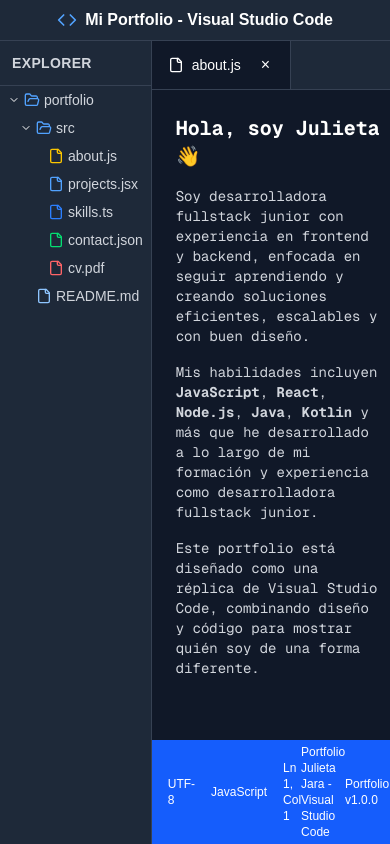
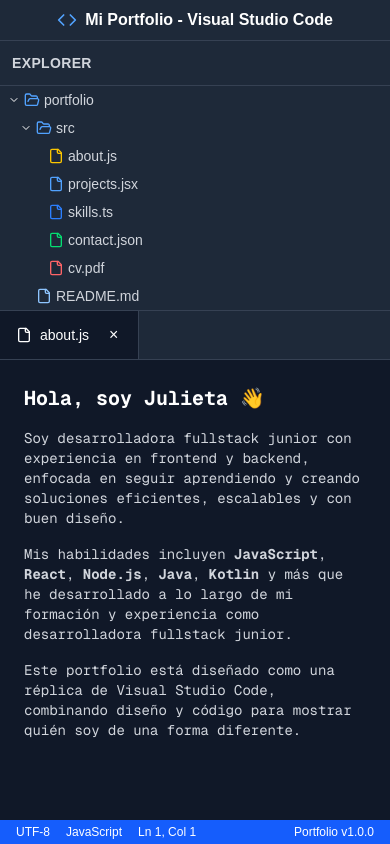
Before and after one commit to JulietaJara/Portfolio, a Next.js app in the folder portfolio-next/: page / in a window 390 px wide. Built offline with nearby package versions, Linux system fonts and the light colour scheme.

Commit message:
responsive menos proyectos

```diff
--- a/portfolio-next/src/app/page.js
+++ b/portfolio-next/src/app/page.js
@@ -71,21 +71,11 @@
   },
 ];
 
-const skills = {
-  frontend: ["React", "TypeScript", "JavaScript", "HTML", "CSS", "Bootstrap", "Next.js"],
-  backend: ["Node.js", "Express", "Python", "Java", "Kotlin", "Spring Boot"],
-  database: ["PostgreSQL", "MongoDB", "MySQL", "Neo4j"],
-  devOps: ["Docker", "CI/CD", "SonarCloud", "Swagger", "JUnit", "Gradle"],
-  versionControl: ["Git", "GitLab"]
-};
-
 const SkillTag = ({ label }) => (
   <span className="bg-blue-900 text-blue-100 px-3 py-1 rounded-full text-sm mr-2 mb-2 inline-block">
     {label}
   </span>
 );
-
-
 
 export default function VSCodePortfolio() {
   const [activeTab, setActiveTab] = useState("about");
@@ -94,16 +84,12 @@
 
   const toggleFolder = (folderName) => {
     setExpandedFolders((prev) =>
-      prev.includes(folderName)
-        ? prev.filter((name) => name !== folderName)
-        : [...prev, folderName]
+      prev.includes(folderName) ? prev.filter((name) => name !== folderName) : [...prev, folderName]
     );
   };
 
   const openTab = (tabName) => {
-    if (!openTabs.includes(tabName)) {
-      setOpenTabs([...openTabs, tabName]);
-    }
+    if (!openTabs.includes(tabName)) setOpenTabs([...openTabs, tabName]);
     setActiveTab(tabName);
   };
 
@@ -111,37 +97,24 @@
     e.stopPropagation();
     const newTabs = openTabs.filter((tab) => tab !== tabName);
     setOpenTabs(newTabs);
-    if (activeTab === tabName && newTabs.length > 0) {
-      setActiveTab(newTabs[newTabs.length - 1]);
-    }
+    if (activeTab === tabName && newTabs.length > 0) setActiveTab(newTabs[newTabs.length - 1]);
   };
 
-  const renderFileTree = (items, level = 0) => {
-    return items.map((item, index) => (
+  const renderFileTree = (items, level = 0) => (
+    items.map((item, index) => (
       <div key={index}>
         <div
           className="flex items-center gap-1 py-1 px-2 hover:bg-gray-700 cursor-pointer text-sm"
           style={{ paddingLeft: `${level * 12 + 8}px` }}
           onClick={() => {
-            if (item.type === "folder") {
-              toggleFolder(item.name);
-            } else if (item.content) {
-              openTab(item.content);
-            }
+            if (item.type === "folder") toggleFolder(item.name);
+            else if (item.content) openTab(item.content);
           }}
         >
           {item.type === "folder" ? (
             <>
-              {expandedFolders.includes(item.name) ? (
-                <ChevronDown className="w-3 h-3" />
-              ) : (
-                <ChevronRight className="w-3 h-3" />
-              )}
-              {expandedFolders.includes(item.name) ? (
-                <FolderOpen className="w-4 h-4 text-blue-400" />
-              ) : (
-                <Folder className="w-4 h-4 text-blue-400" />
-              )}
+              {expandedFolders.includes(item.name) ? <ChevronDown className="w-3 h-3" /> : <ChevronRight className="w-3 h-3" />}
+              {expandedFolders.includes(item.name) ? <FolderOpen className="w-4 h-4 text-blue-400" /> : <Folder className="w-4 h-4 text-blue-400" />}
             </>
           ) : (
             <>
@@ -151,14 +124,12 @@
           )}
           <span className="text-gray-300">{item.name}</span>
         </div>
-        {item.type === "folder" &&
-          item.children &&
-          expandedFolders.includes(item.name) && (
-            <div>{renderFileTree(item.children, level + 1)}</div>
-          )}
+        {item.type === "folder" && item.children && expandedFolders.includes(item.name) && (
+          <div>{renderFileTree(item.children, level + 1)}</div>
+        )}
       </div>
-    ));
-  };
+    ))
+  );
 
   const getContent = () => {
     switch (activeTab) {
@@ -598,28 +569,26 @@
 
       default:
         return (
-          <div className="p-6 text-gray-400">
-            Selecciona un archivo para ver su contenido
+          <div className="p-4 sm:p-6 text-white">
+            <p>Seleccioná una pestaña para ver su contenido.</p>
           </div>
         );
     }
   };
 
   return (
-    <div className="h-screen bg-gray-900 text-white flex flex-col">
+    <div className="min-h-screen bg-gray-900 text-white flex flex-col">
       <div className="bg-gray-800 px-4 py-2 flex items-center justify-center border-b border-gray-700">
         <div className="flex items-center gap-2">
           <Code className="w-5 h-5 text-blue-400" />
-          <span className="font-semibold"> Mi Portfolio - Visual Studio Code</span>
+          <span className="font-semibold">Mi Portfolio - Visual Studio Code</span>
         </div>
       </div>
 
-      <div className="flex flex-1 overflow-hidden">
-        <div className="w-64 bg-gray-800 border-r border-gray-700 flex flex-col">
+      <div className="flex flex-1 overflow-hidden flex-col md:flex-row">
+        <div className="w-full md:w-64 bg-gray-800 border-b md:border-b-0 md:border-r border-gray-700 flex flex-col">
           <div className="p-3 border-b border-gray-700">
-            <h2 className="text-sm font-semibold text-gray-300 uppercase tracking-wide">
-              Explorer
-            </h2>
+            <h2 className="text-sm font-semibold text-gray-300 uppercase tracking-wide">Explorer</h2>
           </div>
           <div className="flex-1 overflow-y-auto">
             {renderFileTree(fileStructure)}
@@ -627,33 +596,18 @@
         </div>
 
         <div className="flex-1 flex flex-col">
-          <div className="bg-gray-800 border-b border-gray-700 flex">
+          <div className="bg-gray-800 border-b border-gray-700 flex overflow-x-auto">
             {openTabs.map((tab) => (
               <div
                 key={tab}
-                className={`px-4 py-2 border-r border-gray-700 cursor-pointer flex items-center gap-2 ${activeTab === tab
-                  ? "bg-gray-900 text-white"
-                  : "bg-gray-800 text-gray-400 hover:text-white"
-                  }`}
+                className={`px-4 py-2 border-r border-gray-700 cursor-pointer flex items-center gap-2 whitespace-nowrap ${activeTab === tab ? "bg-gray-900 text-white" : "bg-gray-800 text-gray-400 hover:text-white"}`}
                 onClick={() => setActiveTab(tab)}
               >
                 <File className="w-4 h-4" />
                 <span className="text-sm">
-                  {tab}.
-                  {tab === "contact"
-                    ? "json"
-                    : tab === "skills"
-                      ? "ts"
-                      : tab === "projects"
-                        ? "jsx"
-                        : tab === "readme"
-                          ? "md"
-                          : "js"}
+                  {tab}.{tab === "contact" ? "json" : tab === "skills" ? "ts" : tab === "projects" ? "jsx" : tab === "readme" ? "md" : "js"}
                 </span>
-                <button
-                  className="ml-2 hover:bg-gray-600 rounded p-1"
-                  onClick={(e) => closeTab(tab, e)}
-                >
+                <button className="ml-2 hover:bg-gray-600 rounded p-1" onClick={(e) => closeTab(tab, e)}>
                   ×
                 </button>
               </div>
@@ -661,9 +615,7 @@
           </div>
 
           <div className="flex-1 bg-gray-900 overflow-y-auto font-mono text-sm">
-            {openTabs.length > 0 ? (
-              getContent()
-            ) : (
+            {openTabs.length > 0 ? getContent() : (
               <div className="flex items-center justify-center h-full text-gray-500">
                 <div className="text-center">
                   <Code className="w-16 h-16 mx-auto mb-4 opacity-50" />
@@ -673,12 +625,12 @@
             )}
           </div>
 
-          <div className="bg-blue-600 px-4 py-1 text-xs flex items-center justify-between">
+          <div className="bg-blue-600 px-4 py-1 text-xs flex items-center justify-between flex-wrap gap-2">
             <div className="flex items-center gap-4">
               <span>UTF-8</span>
               <span>JavaScript</span>
               <span>Ln 1, Col 1</span>
-            </div>Portfolio Julieta Jara - Visual Studio Code
+            </div>
             <div className="flex items-center gap-2">
               <span>Portfolio v1.0.0</span>
             </div>
```
